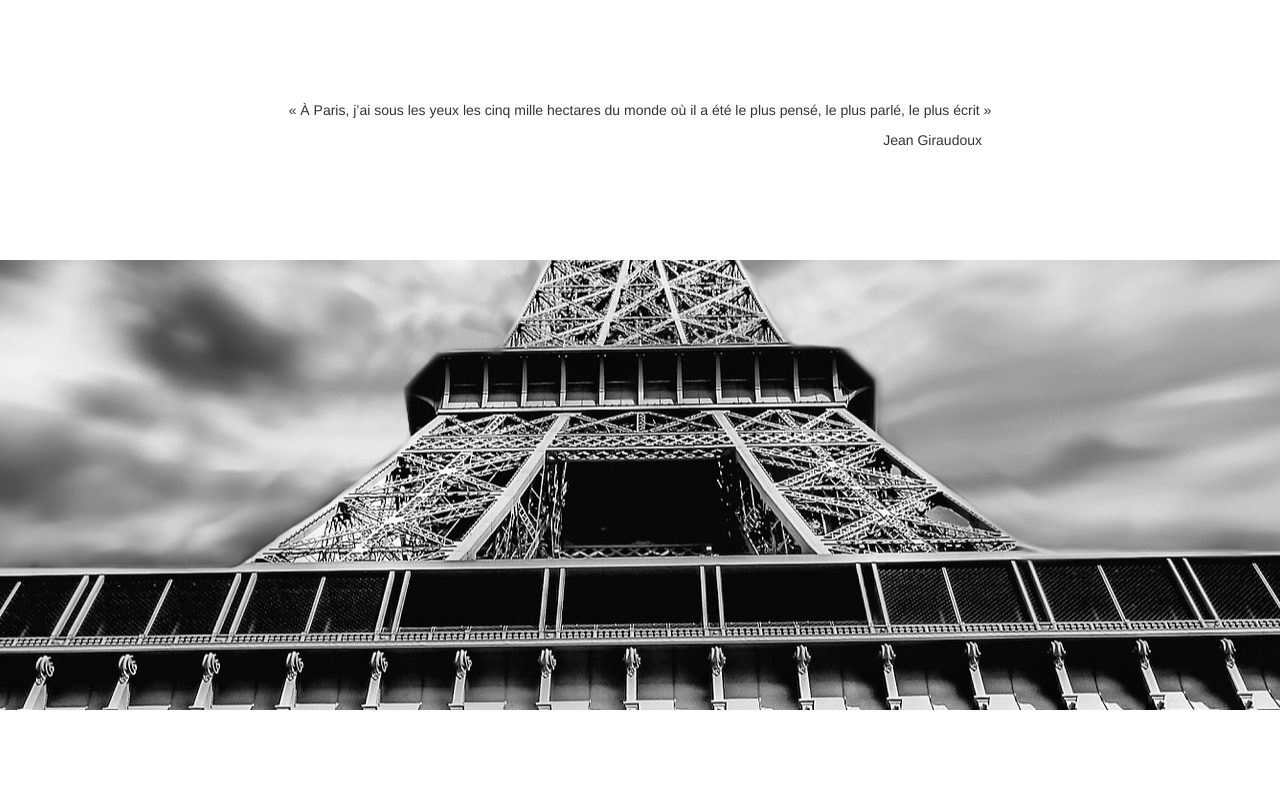
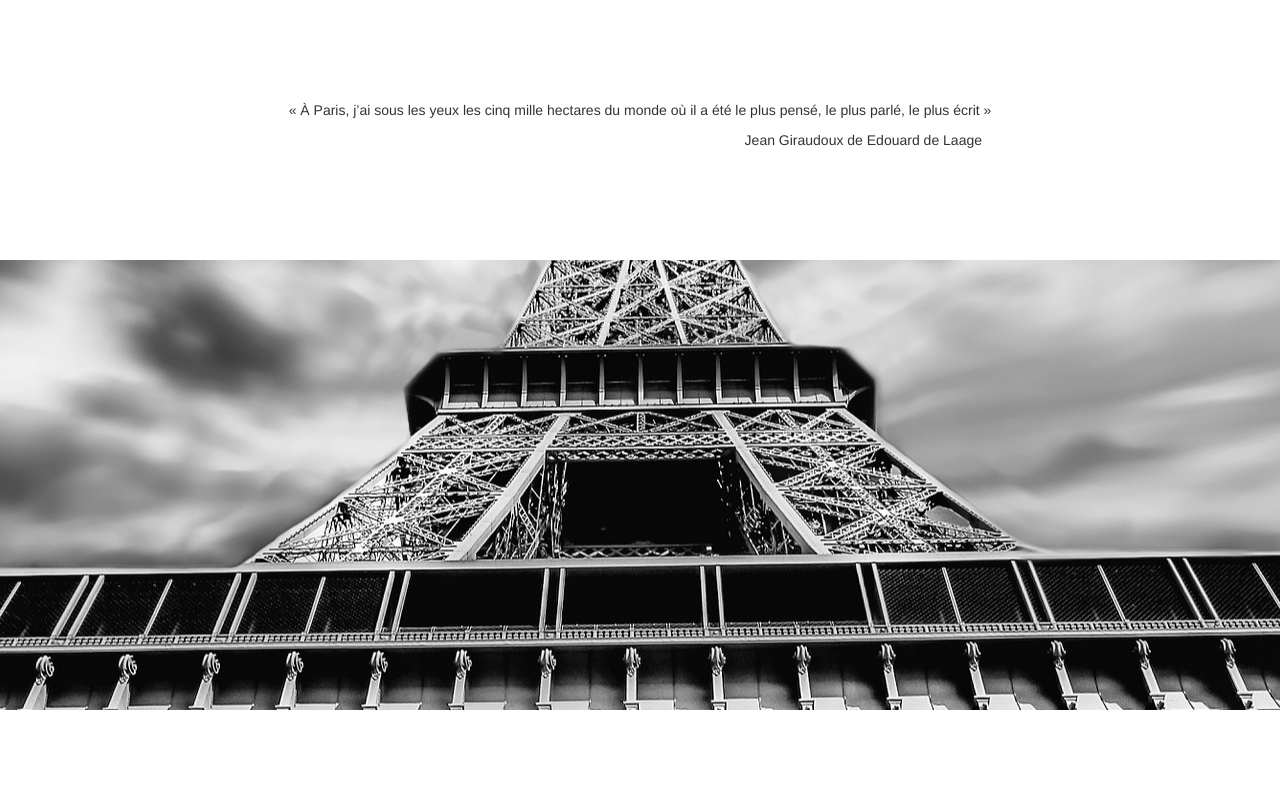
Before and after one commit to eddelaage/ProjectKodak, a plain HTML site: page index.html in a window 1280 px wide. Shown: the top 800 px of the page. Drawn offline with nearby package versions, Linux system fonts and the light colour scheme; files whose address does not match are found by name.

Commit message:
Ajout de "Edouard de Laage"

```diff
--- a/index.html
+++ b/index.html
@@ -32,7 +32,7 @@
             <div class="row">
                 <div class="col-lg-12 sitation">
                     <p>« À Paris, j’ai sous les yeux les cinq mille hectares du monde où il a été le plus pensé, le plus parlé, le plus écrit »</p>
-                    <p class="signature">Jean Giraudoux</p>
+                    <p class="signature">Jean Giraudoux de Edouard de Laage</p>
                 </div>
             </div>
         </div>
```
